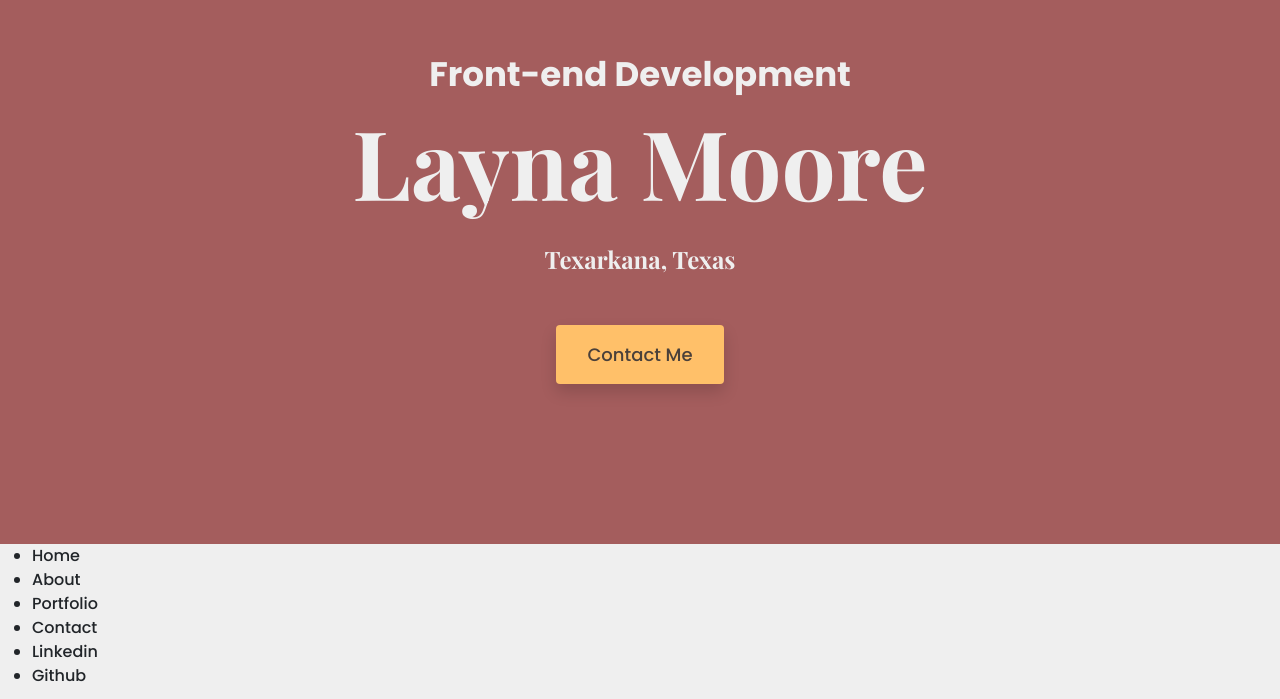
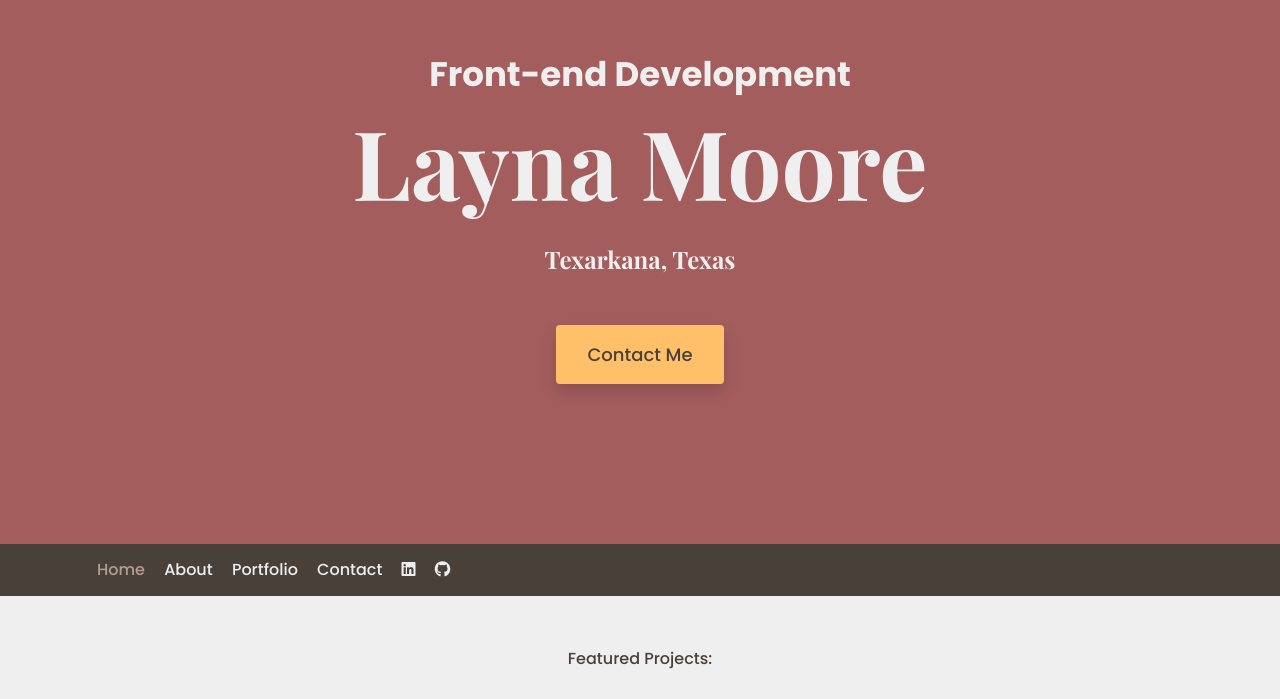
Before and after one commit to Winx1718/LM-Portfolio, a plain HTML site: page index.html in a window 1280 px wide. Shown: the part 101-800 px from the top of the page. Drawn offline with nearby package versions, Linux system fonts and the light colour scheme.

Commit message:
styled and edited nav bar

```diff
--- a/index.html
+++ b/index.html
@@ -35,16 +35,34 @@
       <h2 class="mb-5">Texarkana, Texas</h2>
       <div><a href="#" class="btn btn-branding shadow">Contact Me</a></div>
     </div>
-    <nav>
-      <ul>
-        <li>Home</li>
-        <li>About</li>
-        <li>Portfolio</li>
-        <li>Contact</li>
-        <li>Linkedin</li>
-        <li>Github</li>
-      </ul>
-    </nav>
+    <div class="nav-container">
+      <nav class="container d-flex sticky-top justify-content-between">
+        <ul>
+          <li >
+            <a class="active" href="/index.html">Home</a>
+          </li>
+          <li>
+            <a href="/about.html">About</a>
+          </li>
+          <li>
+            <a href="/work.html">Portfolio</a>
+          </li>
+          <li>
+            <a href="/contact.html">Contact</a>
+          </li>
+          <li>
+            <a href="https://www.linkedin.com/in/layna-moore-89942a101"
+              ><i class="fa-brands fa-linkedin"></i
+            ></a>
+          </li>
+          <li>
+            <a href="https://github.com/Winx1718"
+              ><i class="fa-brands fa-github"></i
+            ></a>
+          </li>
+        </ul>
+      </nav>
+    </div>
     <p class="text-center m-5">Featured Projects:</p>
     <div class="container">
       <div class="d-flex flex-column flex-md-row row mb-5">
--- a/styles/portfolio.css
+++ b/styles/portfolio.css
@@ -1,5 +1,5 @@
 :root {
-  --primary-color: rgb(164, 93, 93);
+  --primary-color: #a45d5d;
   --secondary-color: #efefef;
   --dark-color: rgb(74, 64, 58);
   --light-color: rgb(255, 192, 105);
@@ -68,6 +68,7 @@ p {
 .hero a:hover {
   color: var(--secondary-color) !important;
   border: 1px solid var(--secondary-color) !important;
+  transition: all 100ms ease-in-out;
 }
 .btn-branding-outline {
   background: var(--secondary-color);
@@ -81,6 +82,7 @@ p {
 a:hover {
   background: var(--primary-color) !important;
   color: var(--secondary-color) !important;
+  transition: all 100ms ease-in-out;
 }
 @media (max-width: 960px) {
   h1 {
@@ -144,3 +146,29 @@ a:hover {
   font-size: 16px;
   padding: 10px 20px;
 }
+.nav-container {
+  background: var(--dark-color);
+  color: var(--secondary-color);
+}
+nav ul {
+  padding: 5px 0;
+  margin: 0;
+}
+nav li {
+  display: inline;
+  list-style: none;
+  line-height: 42px;
+  margin-left: 15px;
+}
+nav .active,
+nav a:hover {
+  color: #b29e93 !important;
+}
+nav a {
+  text-decoration: none;
+  color: var(--secondary-color);
+}
+nav a:hover {
+  background: var(--dark-color) !important;
+  transition: all 100ms ease-in-out;
+}
```
